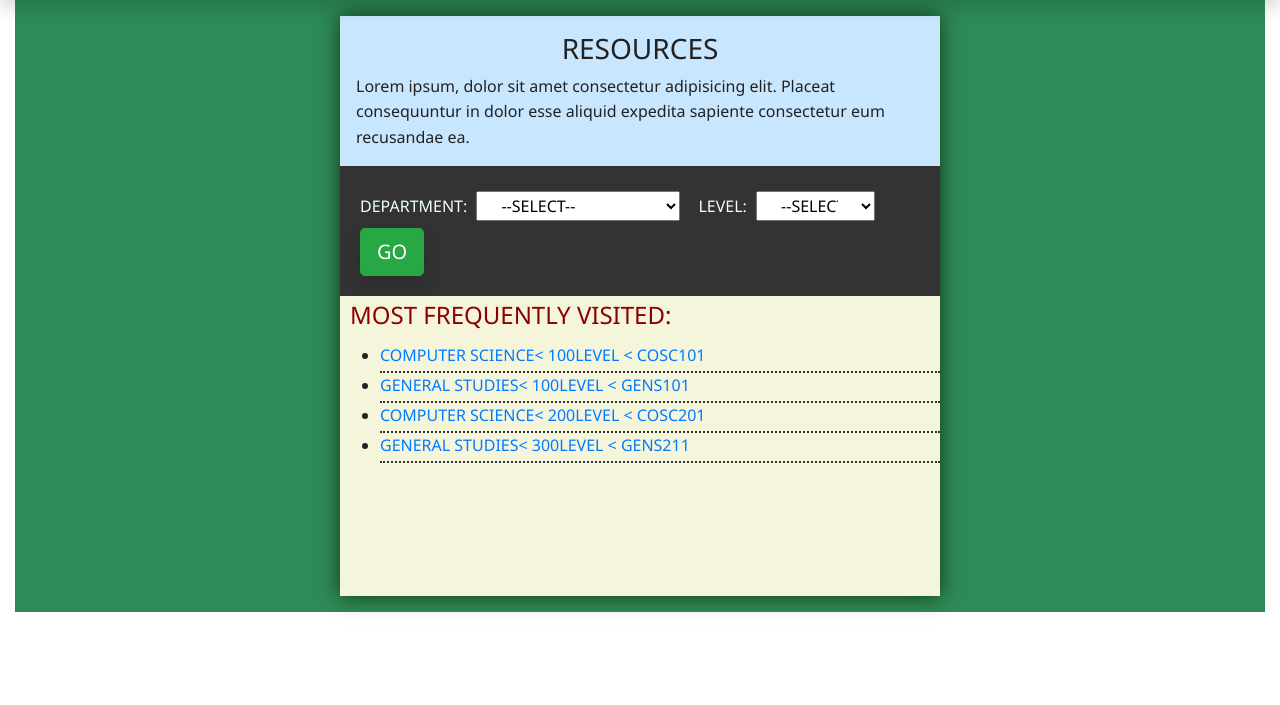
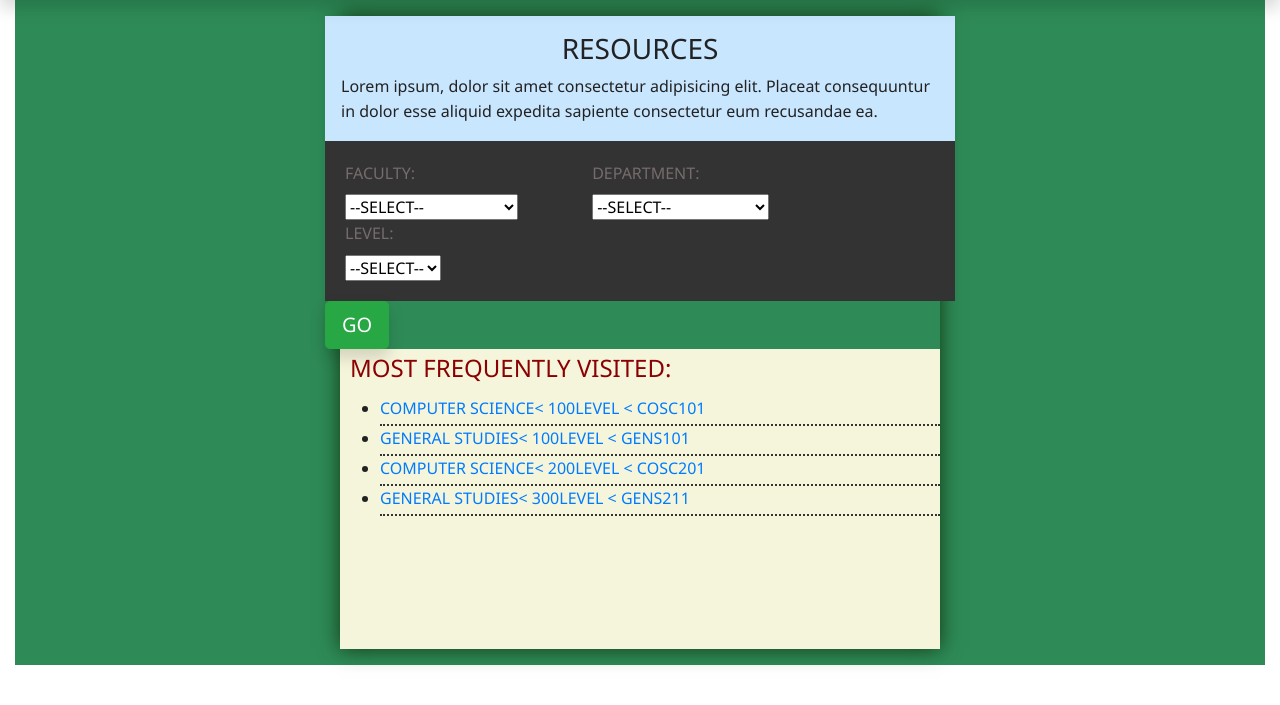
Before and after one commit to STEMCoders-ABU/project1, a CodeIgniter app: page /project1/index.php/pages/resources in a window 1280 px wide. Shown: the part 57-762 px from the top of the page. Before the commit the page ends 670 px from the top, so only its background shows below. Run offline with CodeIgniter, Linux system fonts and the light colour scheme.

Commit message:
resources first page updates

```diff
--- a/application/views/pages/resources.php
+++ b/application/views/pages/resources.php
@@ -1,16 +1,27 @@
 <div class="res-container">
     <div class="wrapper">
-
+      <div class="row">
       <div class="res-info">
           <h3 class="text-center">RESOURCES</h3>
           Lorem ipsum, dolor sit amet consectetur adipisicing elit. Placeat consequuntur in dolor
           esse aliquid expedita sapiente consectetur eum recusandae ea.
       </div>
 
-      <div class="res-selection">
-        <form action="#">
-        <div>
-          <label for="department"> DEPARTMENT:</label>
+      <div class="res-selection ">
+      <div class="row">
+<div class="col-2 col-m-2 ">
+<label for="faculty"> FACULTY:</label>
+          <select name="faculty">
+            <option disabled selected>--SELECT--</option>
+            <option value="physical-sci">PHYSICAL SCIENCES</option>
+            <option value="life-sci">LIFE SCIENCES</option>
+          </select>
+</div>
+</div>
+
+<div class="row">
+<div class="col-2 col-m-2 ">
+<label for="department"> DEPARTMENT:</label>
           <select name="department">
             <option disabled selected>--SELECT--</option>
             <option value="computer-science">COMPUTER SCIENCE</option>
@@ -18,9 +29,12 @@
             <option value="statistics">STATISTICS</option>
             <option value="biology">BIOLOGY</option>
           </select>
-        </div>
-        <div>
-          <label for="level"> LEVEL:</label>
+</div>
+</div>
+
+<div class="row">
+<div class="col-2 col-m-2 ">
+<label for="level"> LEVEL:</label>
           <select name="level">
             <option disabled selected>--SELECT--</option>
             <option value="100">100</option>
@@ -28,8 +42,14 @@
             <option value="300">300</option>
             <option value="400">400</option>
           </select>
+</div>
+</div>
+
+
+
+
+
         </div>
-
         </form>
         <a href="http://localhost/project1/" class="btn btn-success btn-lg shadow shadow-sm" id="get-resources"> GO </a>
 
--- a/assets/css/styles.css
+++ b/assets/css/styles.css
@@ -271,4 +271,3 @@ div .index-header .auth-container a#login {
 .res-MFV li{
   border-bottom: 2px dotted #333;
   height: 30px;
-}
```
